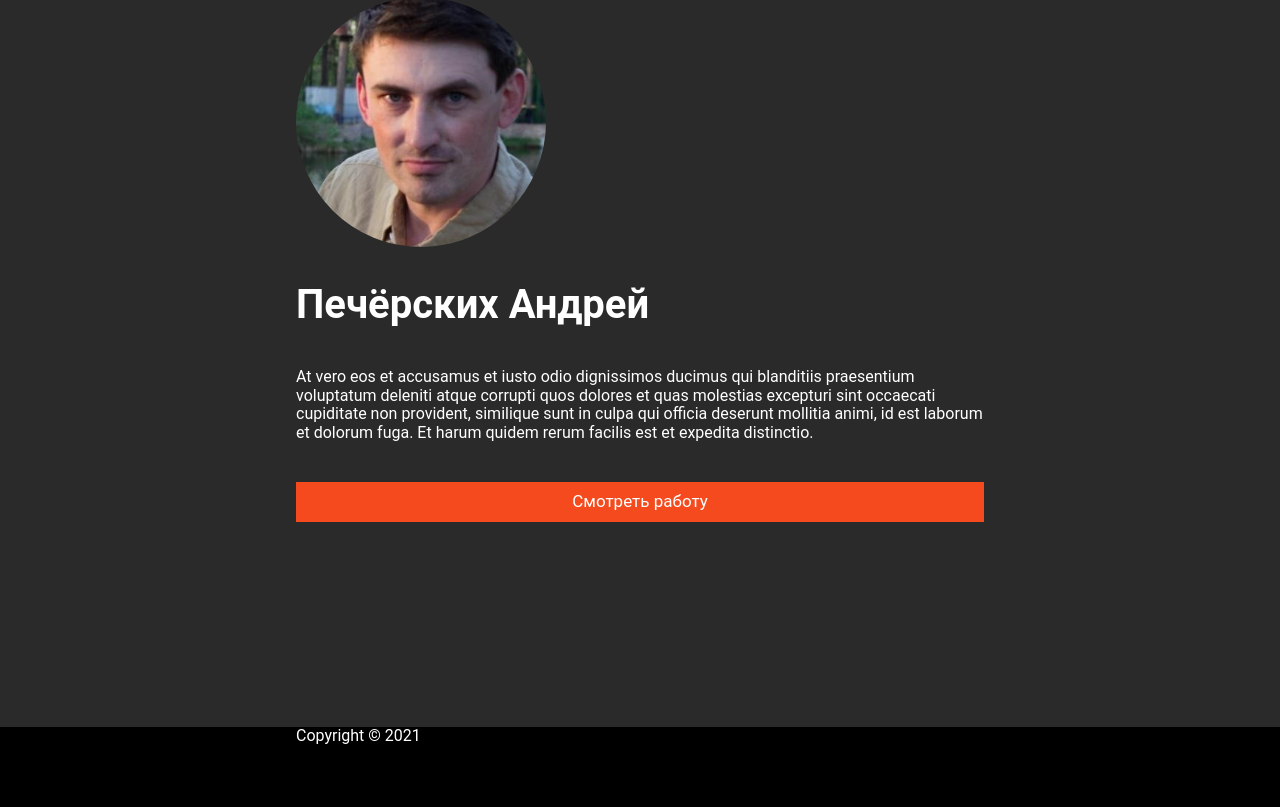
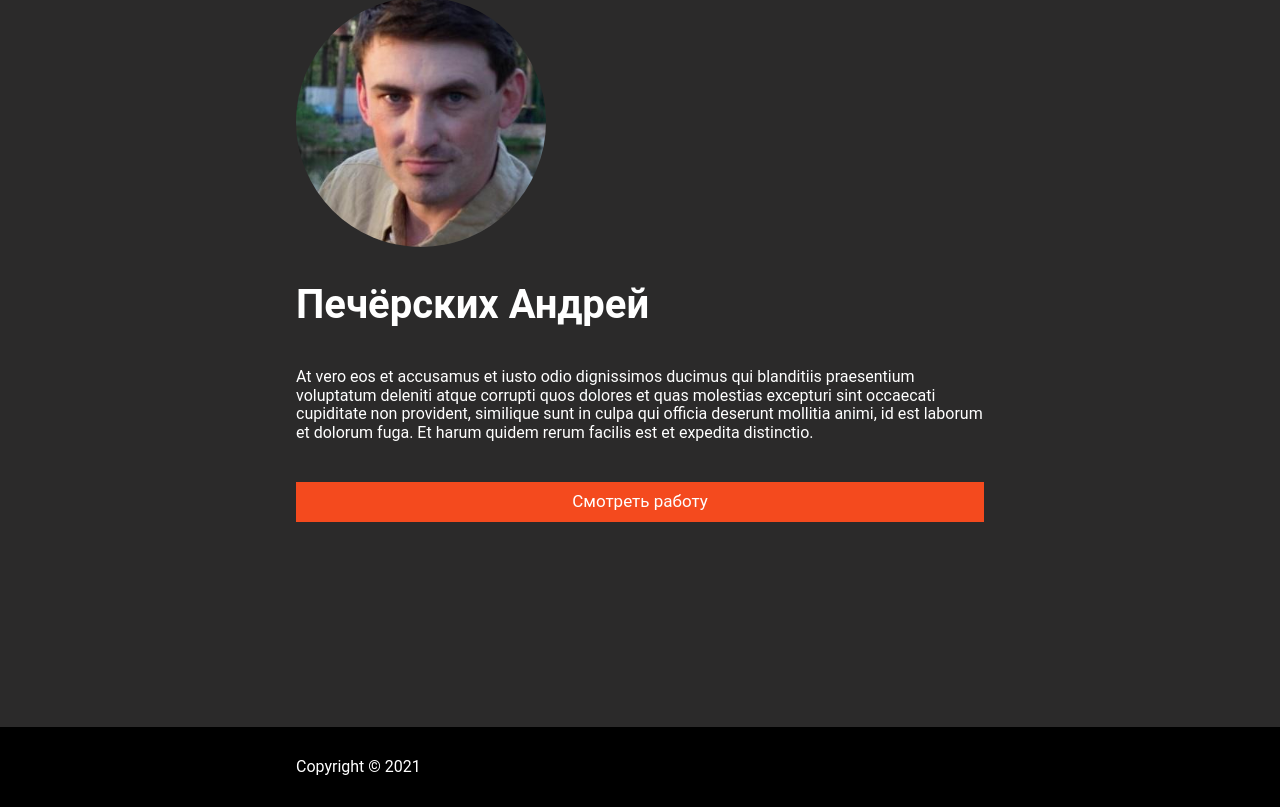
Before and after one commit to Andrew-Sparrow/traffic-isobar-project, a React (Create React App) app: page / in a window 1280 px wide. Shown: the part 268-1075 px from the top of the page. Built offline with nearby package versions, Linux system fonts and the light colour scheme.

Commit message:
line-height: 80px was added ti footer

```diff
--- a/src/components/footer/footer.jsx
+++ b/src/components/footer/footer.jsx
@@ -5,6 +5,7 @@ import Container from '../container/container';
 const FooterStyle = styled.div`
   background-color: ${props => props.color || props.theme.colors.secondary};
   min-height: 80px;
+  line-height: 80px;
 `;
 
 function Footer() {
```
